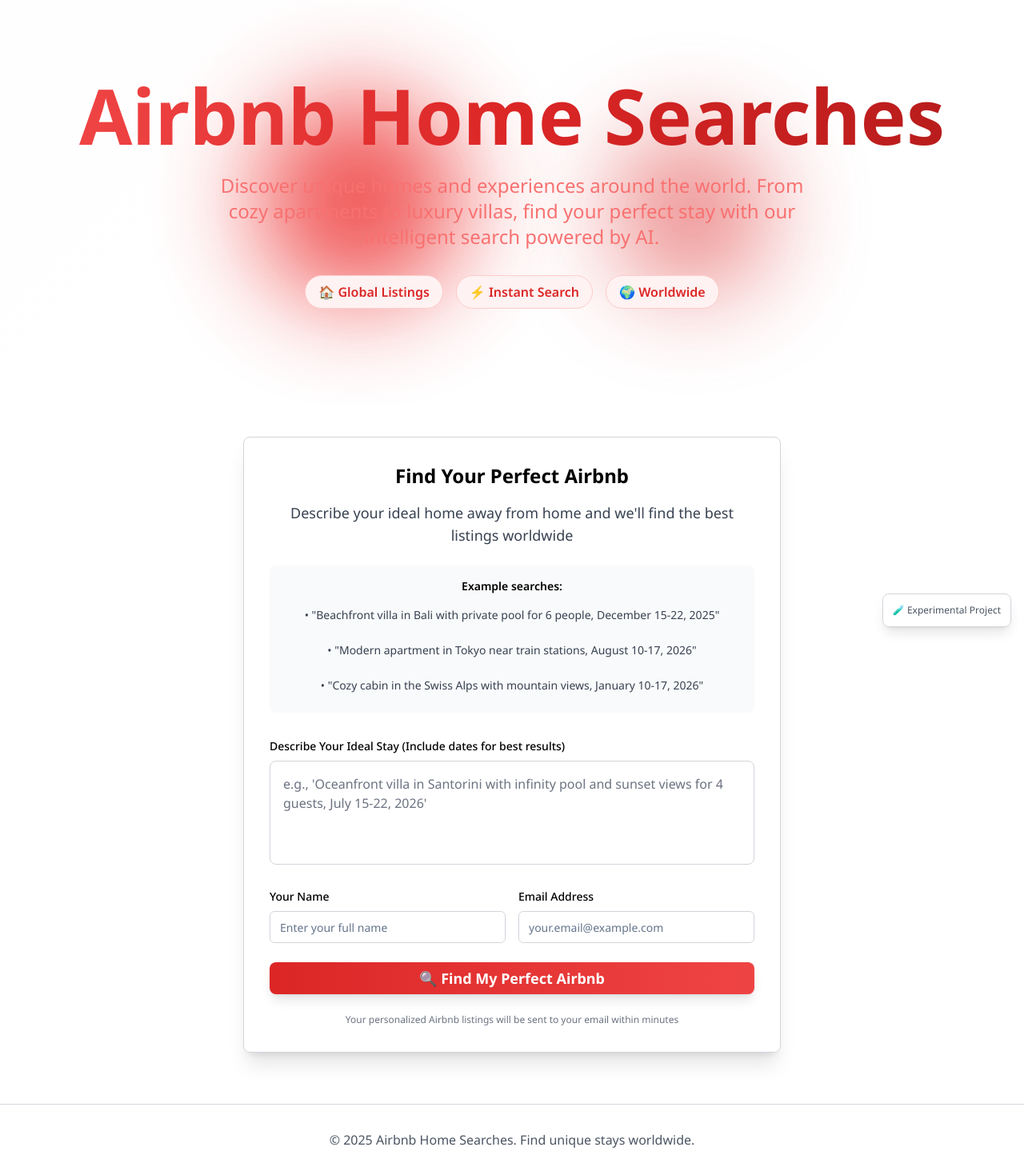
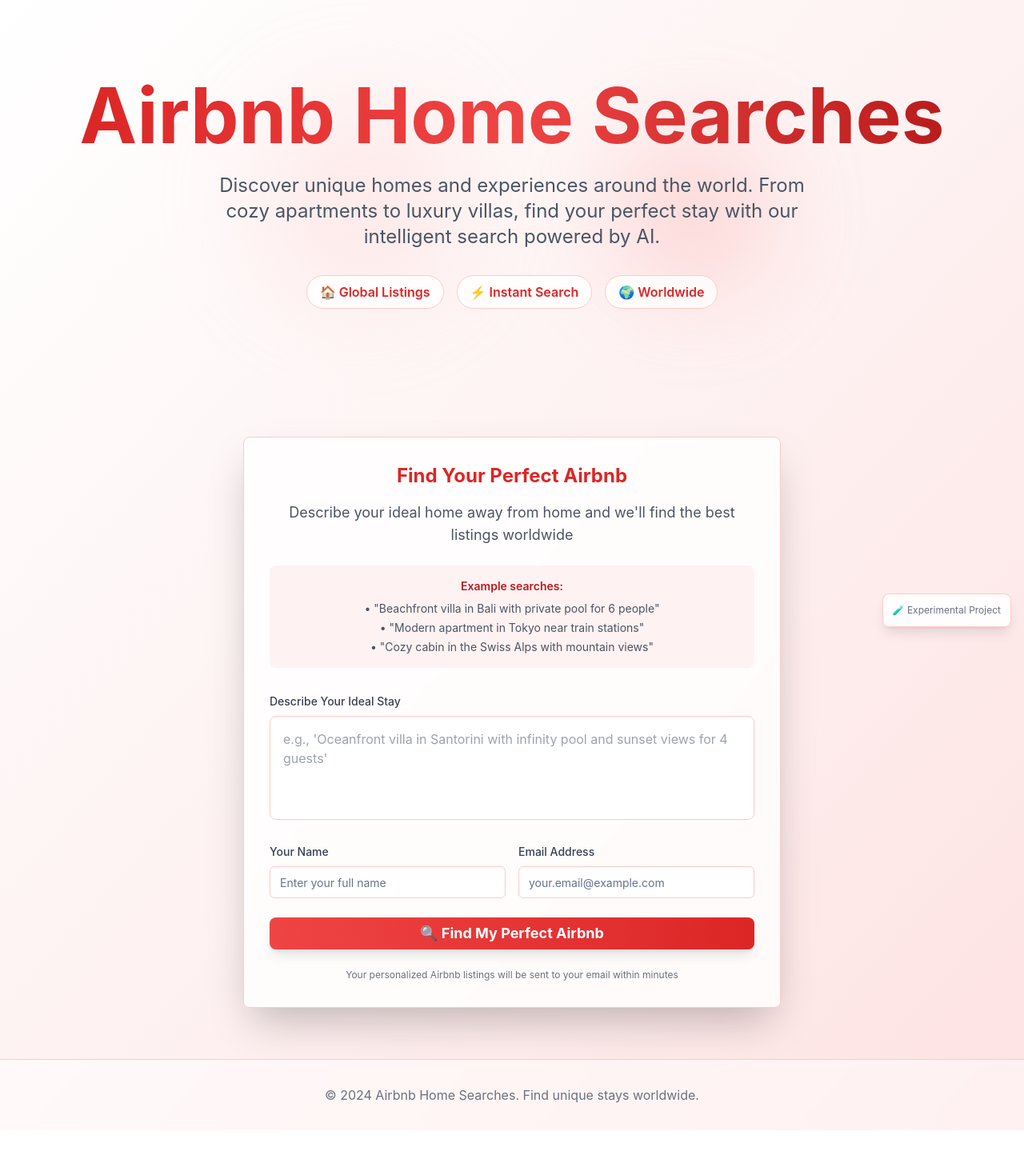
Before and after one commit to traversaal-ai/chrono-voyage-ai, a React (Vite) app: page / in a window 1280 px wide. Shown: the whole page at 80% size. After the commit the page ends 1413 px from the top, so only its background shows below. Built offline with nearby package versions, Linux system fonts and the light colour scheme.

Commit message:
Reverted to commit dde6b8e08c0fd3153efade1d84d16e90f7dc94f7

```diff
--- a/index.html
+++ b/index.html
@@ -1,15 +1,22 @@
-
-<!doctype html>
+<!DOCTYPE html>
 <html lang="en">
   <head>
     <meta charset="UTF-8" />
-    <link rel="icon" type="image/svg+xml" href="/favicon.ico" />
     <meta name="viewport" content="width=device-width, initial-scale=1.0" />
-    <title>Airbnb Home Searches</title>
-    <link rel="preconnect" href="https://fonts.googleapis.com">
-    <link rel="preconnect" href="https://fonts.gstatic.com" crossorigin>
-    <link href="https://fonts.googleapis.com/css2?family=Noto+Sans:wght@300;400;500;600;700&display=swap" rel="stylesheet">
+    <title>chrono-voyage-ai</title>
+    <meta name="description" content="Lovable Generated Project" />
+    <meta name="author" content="Lovable" />
+
+    <meta property="og:title" content="chrono-voyage-ai" />
+    <meta property="og:description" content="Lovable Generated Project" />
+    <meta property="og:type" content="website" />
+    <meta property="og:image" content="https://lovable.dev/opengraph-image-p98pqg.png" />
+
+    <meta name="twitter:card" content="summary_large_image" />
+    <meta name="twitter:site" content="@lovable_dev" />
+    <meta name="twitter:image" content="https://lovable.dev/opengraph-image-p98pqg.png" />
   </head>
+
   <body>
     <div id="root"></div>
     <script type="module" src="/src/main.tsx"></script>
--- a/src/components/HeroSection.tsx
+++ b/src/components/HeroSection.tsx
@@ -3,44 +3,36 @@ import React from 'react';
 
 const HeroSection = () => {
   return (
-    <div className="relative text-center py-24 px-4 bg-white">
-      {/* Subtle red gradient background */}
-      <div
-        className="absolute inset-0 opacity-5"
-        style={{
-          background: 'linear-gradient(135deg, rgba(220, 38, 38, 0.1) 0%, transparent 50%, rgba(239, 68, 68, 0.05) 100%)',
-        }}
-      />
-
+    <div className="relative text-center py-24 px-4">
       <div className="container mx-auto relative z-10">
         <h1 className="text-6xl md:text-8xl font-bold mb-6 animate-fade-in">
-          <span className="bg-gradient-to-r from-red-500 via-red-600 to-red-700 bg-clip-text text-transparent">
+          <span className="bg-gradient-to-r from-red-600 via-red-500 to-red-700 bg-clip-text text-transparent">
             Airbnb Home Searches
           </span>
         </h1>
 
-        <p className="text-xl md:text-2xl text-red-400 mb-8 max-w-3xl mx-auto animate-slide-up">
+        <p className="text-xl md:text-2xl text-gray-600 mb-8 max-w-3xl mx-auto animate-slide-up">
           Discover unique homes and experiences around the world.
           From cozy apartments to luxury villas, find your perfect stay
           with our intelligent search powered by AI.
         </p>
 
         <div className="flex justify-center space-x-4 animate-fade-in" style={{ animationDelay: '0.6s' }}>
-          <div className="px-4 py-2 bg-red-50 backdrop-blur-sm border border-red-200 rounded-full">
+          <div className="px-4 py-2 bg-white/80 backdrop-blur-sm border border-red-200 rounded-full">
             <span className="text-red-600 font-semibold">🏠 Global Listings</span>
           </div>
-          <div className="px-4 py-2 bg-red-50 backdrop-blur-sm border border-red-200 rounded-full">
+          <div className="px-4 py-2 bg-white/80 backdrop-blur-sm border border-red-200 rounded-full">
             <span className="text-red-600 font-semibold">⚡ Instant Search</span>
           </div>
-          <div className="px-4 py-2 bg-red-50 backdrop-blur-sm border border-red-200 rounded-full">
+          <div className="px-4 py-2 bg-white/80 backdrop-blur-sm border border-red-200 rounded-full">
             <span className="text-red-600 font-semibold">🌍 Worldwide</span>
           </div>
         </div>
       </div>
 
       {/* Animated background elements */}
-      <div className="absolute top-1/4 left-1/4 w-64 h-64 bg-red-500 opacity-3 rounded-full blur-3xl animate-pulse"></div>
-      <div className="absolute bottom-1/4 right-1/4 w-48 h-48 bg-red-600 opacity-3 rounded-full blur-3xl animate-pulse" style={{ animationDelay: '1s' }}></div>
+      <div className="absolute top-1/4 left-1/4 w-64 h-64 bg-red-200 opacity-20 rounded-full blur-3xl animate-pulse"></div>
+      <div className="absolute bottom-1/4 right-1/4 w-48 h-48 bg-red-300 opacity-20 rounded-full blur-3xl animate-pulse" style={{ animationDelay: '1s' }}></div>
     </div>
   );
 };
--- a/src/components/LoadingSpinner.tsx
+++ b/src/components/LoadingSpinner.tsx
@@ -6,11 +6,11 @@ const LoadingSpinner = () => {
     <div className="fixed inset-0 bg-white bg-opacity-90 backdrop-blur-sm flex items-center justify-center z-50">
       <div className="text-center">
         <div className="relative">
-          <div className="w-16 h-16 border-4 border-gray-200 rounded-full animate-spin"></div>
-          <div className="absolute top-0 left-0 w-16 h-16 border-4 border-transparent border-t-black rounded-full animate-spin"></div>
+          <div className="w-16 h-16 border-4 border-red-200 rounded-full animate-spin"></div>
+          <div className="absolute top-0 left-0 w-16 h-16 border-4 border-transparent border-t-red-500 rounded-full animate-spin"></div>
         </div>
         <div className="mt-6 text-gray-900">
-          <h3 className="text-xl font-bold text-black mb-2">Searching Global Listings</h3>
+          <h3 className="text-xl font-bold text-red-600 mb-2">Searching Global Listings</h3>
           <p className="text-gray-600 animate-pulse">Finding the perfect Airbnb homes for your stay...</p>
         </div>
       </div>
--- a/src/components/ParticlesBackground.tsx
+++ b/src/components/ParticlesBackground.tsx
@@ -4,7 +4,7 @@ import React from 'react';
 const ParticlesBackground = () => {
   return (
     <div className="particles">
-      {Array.from({ length: 20 }).map((_, i) => (
+      {Array.from({ length: 30 }).map((_, i) => (
         <div
           key={i}
           className="particle"
@@ -17,17 +17,17 @@ const ParticlesBackground = () => {
         />
       ))}
 
-      {/* Subtle gradient overlays for depth */}
+      {/* Gradient overlays for depth */}
       <div
-        className="absolute inset-0 opacity-5"
+        className="absolute inset-0 opacity-10"
         style={{
-          background: 'radial-gradient(circle at 20% 30%, rgba(0, 0, 0, 0.1) 0%, transparent 50%)',
+          background: 'radial-gradient(circle at 20% 30%, rgba(220, 38, 38, 0.3) 0%, transparent 50%)',
         }}
       />
       <div
-        className="absolute inset-0 opacity-5"
+        className="absolute inset-0 opacity-10"
         style={{
-          background: 'radial-gradient(circle at 80% 70%, rgba(0, 0, 0, 0.1) 0%, transparent 50%)',
+          background: 'radial-gradient(circle at 80% 70%, rgba(239, 68, 68, 0.3) 0%, transparent 50%)',
         }}
       />
     </div>
--- a/src/components/TravelForm.tsx
+++ b/src/components/TravelForm.tsx
@@ -1,15 +1,14 @@
 
-import React, { useState, useEffect } from 'react';
+import React, { useState } from 'react';
 import { Button } from '@/components/ui/button';
 import { Input } from '@/components/ui/input';
 
 interface TravelFormProps {
   onSubmit: (data: { query: string; email: string; name: string }) => void;
   isLoading: boolean;
-  selectedQuery?: string;
 }
 
-const TravelForm: React.FC<TravelFormProps> = ({ onSubmit, isLoading, selectedQuery }) => {
+const TravelForm: React.FC<TravelFormProps> = ({ onSubmit, isLoading }) => {
   const [formData, setFormData] = useState({
     query: '',
     email: '',
@@ -21,13 +20,6 @@ const TravelForm: React.FC<TravelFormProps> = ({ onSubmit, isLoading, selectedQu
     email: '',
     name: ''
   });
-
-  // Update query when selectedQuery changes
-  useEffect(() => {
-    if (selectedQuery) {
-      setFormData(prev => ({ ...prev, query: selectedQuery }));
-    }
-  }, [selectedQuery]);
 
   const validateForm = () => {
     const newErrors = {
@@ -74,59 +66,59 @@ const TravelForm: React.FC<TravelFormProps> = ({ onSubmit, isLoading, selectedQu
   return (
     <form onSubmit={handleSubmit} className="space-y-6">
       <div>
-        <label htmlFor="query" className="block text-sm font-medium text-black mb-2">
-          Describe Your Ideal Stay (Include dates for best results)
+        <label htmlFor="query" className="block text-sm font-medium text-gray-700 mb-2">
+          Describe Your Ideal Stay
         </label>
         <textarea
           id="query"
           rows={4}
-          className="w-full p-4 rounded-lg border border-gray-300 focus:border-red-500 focus:ring-2 focus:ring-red-200 transition-all text-black placeholder-gray-500 resize-none focus:outline-none bg-white"
-          placeholder="e.g., 'Oceanfront villa in Santorini with infinity pool and sunset views for 4 guests, July 15-22, 2026'"
+          className="w-full p-4 rounded-lg border border-red-200 focus:border-red-500 focus:ring-2 focus:ring-red-200 transition-all text-gray-900 placeholder-gray-400 resize-none focus:outline-none bg-white"
+          placeholder="e.g., 'Oceanfront villa in Santorini with infinity pool and sunset views for 4 guests'"
           value={formData.query}
           onChange={(e) => handleInputChange('query', e.target.value)}
           disabled={isLoading}
         />
-        {errors.query && <p className="mt-1 text-sm text-red-500">{errors.query}</p>}
+        {errors.query && <p className="mt-1 text-sm text-red-600">{errors.query}</p>}
       </div>
 
       <div className="grid md:grid-cols-2 gap-4">
         <div>
-          <label htmlFor="name" className="block text-sm font-medium text-black mb-2">
+          <label htmlFor="name" className="block text-sm font-medium text-gray-700 mb-2">
             Your Name
           </label>
           <Input
             id="name"
             type="text"
-            className="border-gray-300 focus:border-red-500 focus:ring-red-200 text-black placeholder-gray-500 bg-white"
+            className="border-red-200 focus:border-red-500 focus:ring-red-200 text-gray-900 placeholder-gray-400 bg-white"
             placeholder="Enter your full name"
             value={formData.name}
             onChange={(e) => handleInputChange('name', e.target.value)}
             disabled={isLoading}
           />
-          {errors.name && <p className="mt-1 text-sm text-red-500">{errors.name}</p>}
+          {errors.name && <p className="mt-1 text-sm text-red-600">{errors.name}</p>}
         </div>
 
         <div>
-          <label htmlFor="email" className="block text-sm font-medium text-black mb-2">
+          <label htmlFor="email" className="block text-sm font-medium text-gray-700 mb-2">
             Email Address
           </label>
           <Input
             id="email"
             type="email"
-            className="border-gray-300 focus:border-red-500 focus:ring-red-200 text-black placeholder-gray-500 bg-white"
+            className="border-red-200 focus:border-red-500 focus:ring-red-200 text-gray-900 placeholder-gray-400 bg-white"
             placeholder="your.email@example.com"
             value={formData.email}
             onChange={(e) => handleInputChange('email', e.target.value)}
             disabled={isLoading}
           />
-          {errors.email && <p className="mt-1 text-sm text-red-500">{errors.email}</p>}
+          {errors.email && <p className="mt-1 text-sm text-red-600">{errors.email}</p>}
         </div>
       </div>
 
       <Button
         type="submit"
         disabled={isLoading}
-        className="w-full bg-gradient-to-r from-red-600 to-red-500 hover:from-red-700 hover:to-red-600 text-white font-bold py-4 text-lg rounded-lg transition-all duration-300 transform hover:scale-105 disabled:opacity-50 disabled:cursor-not-allowed disabled:transform-none shadow-lg"
+        className="w-full bg-gradient-to-r from-red-500 to-red-600 hover:from-red-600 hover:to-red-700 text-white font-bold py-4 text-lg rounded-lg transition-all duration-300 transform hover:scale-105 disabled:opacity-50 disabled:cursor-not-allowed disabled:transform-none shadow-lg"
       >
         {isLoading ? (
           <span className="flex items-center justify-center">
--- a/src/index.css
+++ b/src/index.css
@@ -100,7 +100,7 @@
 
   body {
     @apply bg-background text-foreground;
-    font-family: 'Noto Sans', -apple-system, BlinkMacSystemFont, 'Segoe UI', sans-serif;
+    font-family: 'Inter', -apple-system, BlinkMacSystemFont, 'Segoe UI', sans-serif;
   }
 }
 
@@ -117,9 +117,9 @@
 
 .particle {
   position: absolute;
-  width: 2px;
-  height: 2px;
-  background: rgba(0, 0, 0, 0.15);
+  width: 3px;
+  height: 3px;
+  background: rgba(220, 38, 38, 0.4);
   border-radius: 50%;
   animation: float 6s ease-in-out infinite;
 }
@@ -130,8 +130,8 @@
 .particle:nth-child(5) { animation-delay: -4s; }
 
 @keyframes float {
-  0%, 100% { transform: translateY(0px) rotate(0deg); opacity: 0.3; }
-  50% { transform: translateY(-20px) rotate(180deg); opacity: 0.7; }
+  0%, 100% { transform: translateY(0px) rotate(0deg); opacity: 0.7; }
+  50% { transform: translateY(-20px) rotate(180deg); opacity: 1; }
 }
 
 /* Custom scrollbar */
@@ -140,14 +140,14 @@
 }
 
 ::-webkit-scrollbar-track {
-  background: rgba(0, 0, 0, 0.05);
+  background: rgba(0, 0, 0, 0.1);
 }
 
 ::-webkit-scrollbar-thumb {
-  background: linear-gradient(135deg, #1a1a1a, #333333);
+  background: linear-gradient(135deg, #dc2626, #ef4444);
   border-radius: 4px;
 }
 
 ::-webkit-scrollbar-thumb:hover {
-  background: linear-gradient(135deg, #000000, #1a1a1a);
+  background: linear-gradient(135deg, #b91c1c, #dc2626);
 }
--- a/src/pages/Index.tsx
+++ b/src/pages/Index.tsx
@@ -12,7 +12,6 @@ import TravelForm from '@/components/TravelForm';
 const Index = () => {
   const [isLoading, setIsLoading] = useState(false);
   const [isSubmitted, setIsSubmitted] = useState(false);
-  const [selectedQuery, setSelectedQuery] = useState('');
   const { toast } = useToast();
 
   const handleFormSubmit = async (data: { query: string; email: string; name: string }) => {
@@ -39,7 +38,7 @@ const Index = () => {
         toast({
           title: "🏠 Search Submitted Successfully!",
           description: "We're finding the perfect Airbnb listings for you. Check your email shortly!",
-          className: "border-gray-300 bg-white text-black",
+          className: "border-red-500 bg-white text-gray-900",
         });
       } else {
         throw new Error(`Request failed with status: ${response.status}`);
@@ -50,25 +49,15 @@ const Index = () => {
         title: "❌ Connection Error",
         description: "Unable to process your search. Please check your connection and try again.",
         variant: "destructive",
-        className: "border-gray-300 bg-white text-black",
+        className: "border-red-500 bg-white text-gray-900",
       });
     } finally {
       setIsLoading(false);
     }
   };
 
-  const handleExampleClick = (query: string) => {
-    setSelectedQuery(query);
-  };
-
-  const exampleQueries = [
-    "Beachfront villa in Bali with private pool for 6 people, December 15-22, 2025",
-    "Modern apartment in Tokyo near train stations, August 10-17, 2026",
-    "Cozy cabin in the Swiss Alps with mountain views, January 10-17, 2026"
-  ];
-
   return (
-    <div className="min-h-screen bg-white text-black relative overflow-hidden">
+    <div className="min-h-screen bg-gradient-to-br from-white via-red-50 to-red-100 text-gray-900 relative overflow-hidden">
       <ParticlesBackground />
 
       {/* Hero Section */}
@@ -78,39 +67,37 @@ const Index = () => {
       <div className="container mx-auto px-4 py-16 relative z-10">
         <div className="max-w-2xl mx-auto">
           {!isSubmitted ? (
-            <Card className="bg-white/90 backdrop-blur-sm border border-gray-300 shadow-xl p-8 animate-slide-up">
+            <Card className="bg-white/80 backdrop-blur-sm border border-red-200 shadow-2xl p-8 animate-slide-up">
               <div className="text-center mb-8">
-                <h2 className="text-2xl font-bold text-black mb-4">
+                <h2 className="text-2xl font-bold text-red-600 mb-4">
                   Find Your Perfect Airbnb
                 </h2>
-                <p className="text-gray-700 text-lg mb-6">
+                <p className="text-gray-600 text-lg mb-6">
                   Describe your ideal home away from home and we'll find the best listings worldwide
                 </p>
 
                 {/* Example queries */}
-                <div className="bg-gray-50 rounded-lg p-4 mb-6">
-                  <h3 className="text-sm font-semibold text-black mb-2">Example searches:</h3>
-                  <div className="text-sm text-gray-700 space-y-2">
-                    {exampleQueries.map((query, index) => (
-                      <p key={index} className="cursor-pointer hover:text-red-600 hover:bg-gray-100 p-2 rounded transition-colors" onClick={() => handleExampleClick(query)}>
-                        • "{query}"
-                      </p>
-                    ))}
+                <div className="bg-red-50 rounded-lg p-4 mb-6">
+                  <h3 className="text-sm font-semibold text-red-700 mb-2">Example searches:</h3>
+                  <div className="text-sm text-gray-600 space-y-1">
+                    <p>• "Beachfront villa in Bali with private pool for 6 people"</p>
+                    <p>• "Modern apartment in Tokyo near train stations"</p>
+                    <p>• "Cozy cabin in the Swiss Alps with mountain views"</p>
                   </div>
                 </div>
               </div>
 
-              <TravelForm onSubmit={handleFormSubmit} isLoading={isLoading} selectedQuery={selectedQuery} />
+              <TravelForm onSubmit={handleFormSubmit} isLoading={isLoading} />
             </Card>
           ) : (
-            <Card className="bg-white/90 backdrop-blur-sm border border-gray-300 shadow-xl p-8 animate-slide-up text-center">
+            <Card className="bg-white/80 backdrop-blur-sm border border-green-200 shadow-2xl p-8 animate-slide-up text-center">
               <div className="text-green-600 mb-4">
                 <svg className="w-16 h-16 mx-auto mb-4" fill="currentColor" viewBox="0 0 20 20">
                   <path fillRule="evenodd" d="M10 18a8 8 0 100-16 8 8 0 000 16zm3.707-9.293a1 1 0 00-1.414-1.414L9 10.586 7.707 9.293a1 1 0 00-1.414 1.414l2 2a1 1 0 001.414 0l4-4z" clipRule="evenodd" />
                 </svg>
               </div>
-              <h2 className="text-2xl font-bold text-black mb-4">Search Submitted!</h2>
-              <p className="text-gray-700 text-lg">
+              <h2 className="text-2xl font-bold text-gray-900 mb-4">Search Submitted!</h2>
+              <p className="text-gray-600 text-lg">
                 You will find your listings shortly. We're searching through thousands of Airbnb properties to find your perfect match.
               </p>
             </Card>
@@ -119,17 +106,17 @@ const Index = () => {
       </div>
 
       {/* Experimental Notice */}
-      <div className="fixed bottom-4 right-4 bg-white/90 backdrop-blur-sm border border-gray-300 rounded-lg p-3 shadow-lg">
-        <p className="text-xs text-gray-600">
+      <div className="fixed bottom-4 right-4 bg-white/90 backdrop-blur-sm border border-red-200 rounded-lg p-3 shadow-lg">
+        <p className="text-xs text-gray-500">
           🧪 Experimental Project
         </p>
       </div>
 
       {/* Footer */}
-      <footer className="border-t border-gray-300 bg-white/50 backdrop-blur-sm py-8 relative z-10">
+      <footer className="border-t border-red-200 bg-white/50 backdrop-blur-sm py-8 relative z-10">
         <div className="container mx-auto px-4 text-center">
-          <p className="text-gray-600">
-            © 2025 Airbnb Home Searches. Find unique stays worldwide.
+          <p className="text-gray-500">
+            © 2024 Airbnb Home Searches. Find unique stays worldwide.
           </p>
         </div>
       </footer>
```
Also changed, not shown: tailwind.config.ts (+7 -4 lines).
